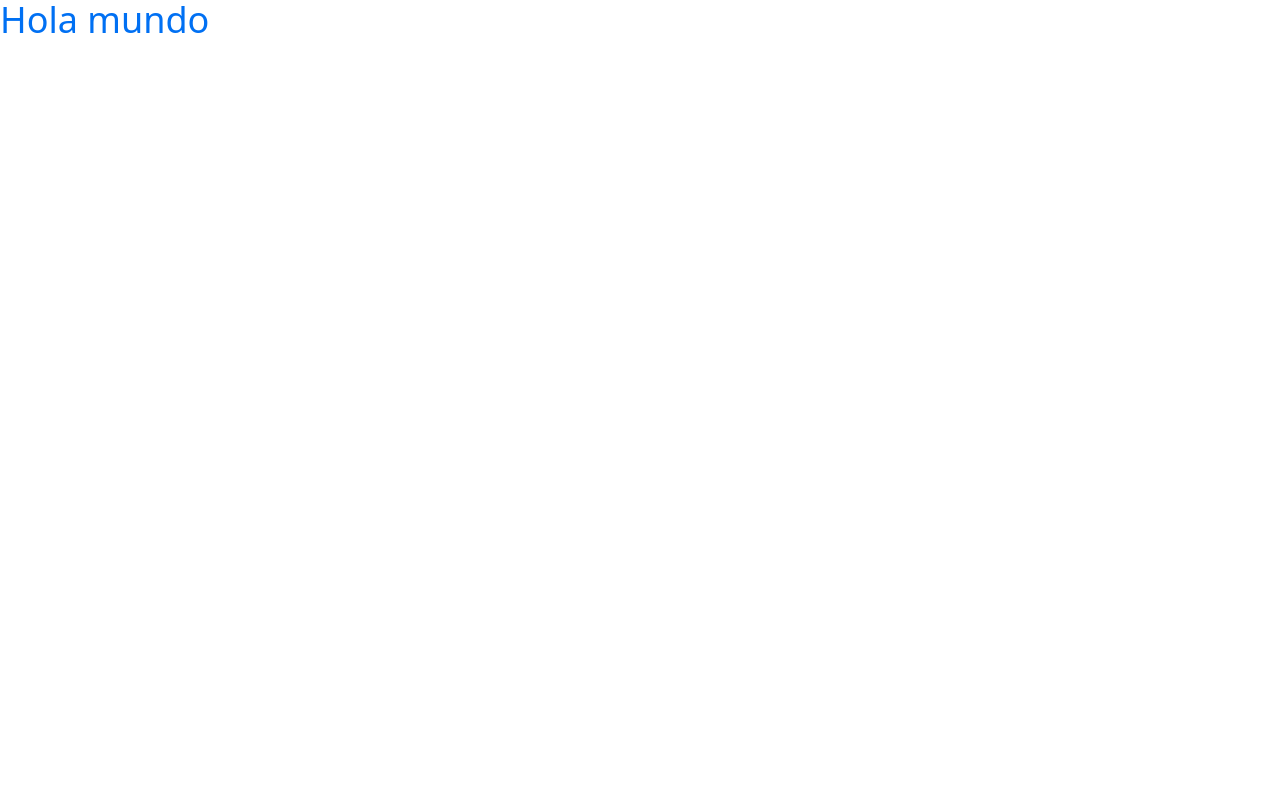
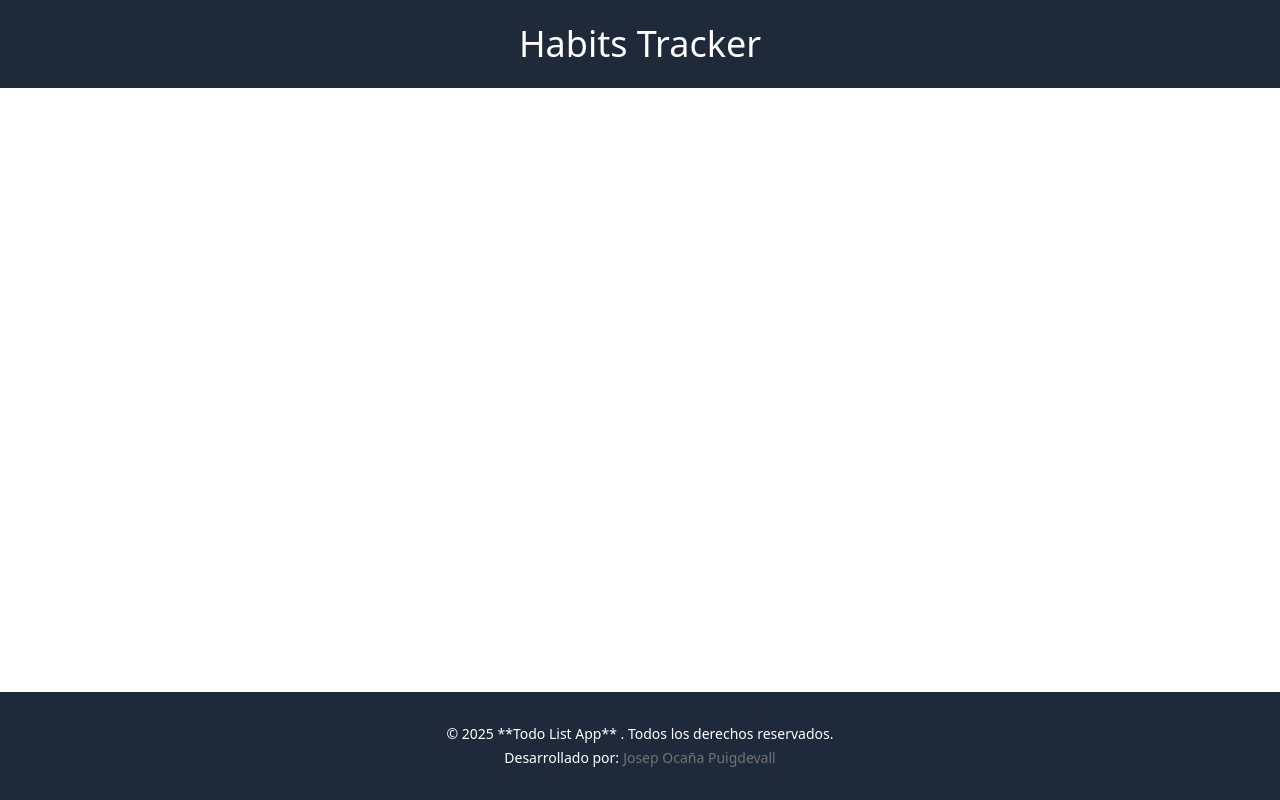
Before and after one commit to Josep-Ocana/habit-tracker, a React (Vite) app: page / in a window 1280 px wide. Built offline with nearby package versions, Linux system fonts and the light colour scheme.

Commit message:
header, footer, fix HabitContext import types

```diff
--- a/src/App.tsx
+++ b/src/App.tsx
@@ -1,7 +1,14 @@
+import Footer from "./components/Footer";
+import Header from "./components/Header";
+
 function App() {
   return (
     <>
-      <h1 className="text-4xl text-brand-blue">Hola mundo</h1>
+      <div className="flex flex-col min-h-screen">
+        <Header />
+
+        <Footer />
+      </div>
     </>
   );
 }
--- /dev/null
+++ b/src/components/Footer.tsx
@@ -0,0 +1,24 @@
+const Footer = () => {
+  return (
+    <footer className="flex flex-col sm:flex-row justify-between bg-gray-800 text-white p-8 text-center text-sm mt-auto">
+      <div className="mx-auto">
+        <p>
+          &copy; {new Date().getFullYear()} **Todo List App** . Todos los
+          derechos reservados.
+        </p>
+        <p className="mt-1">
+          Desarrollado por:
+          <a
+            target="_blank"
+            href="https://github.com/Josep-Ocana"
+            className="text-gray-500 hover:underline transition duration-300 ml-1"
+          >
+            Josep Ocaña Puigdevall
+          </a>
+        </p>
+      </div>
+    </footer>
+  );
+};
+
+export default Footer;
--- /dev/null
+++ b/src/components/Header.tsx
@@ -0,0 +1,9 @@
+const Header = () => {
+  return (
+    <div className="bg-gray-800 p-6">
+      <h1 className="text-white text-center text-4xl">Habits Tracker</h1>
+    </div>
+  );
+};
+
+export default Header;
--- a/src/context/HabitContext.tsx
+++ b/src/context/HabitContext.tsx
@@ -1,9 +1,15 @@
-import { createContext, useReducer } from "react";
-import { habitReducer, initialState } from "./habitReducer";
+import React, { createContext, useReducer } from "react";
+import {
+  habitReducer,
+  initialState,
+  type Action,
+  type State,
+} from "./habitReducer";
 
 // 1. TYPE
 type HabitContextType = {
   state: State;
+  dispatch: React.Dispatch<Action>;
 };
 
 // 2. CONTEXT
@@ -14,6 +20,8 @@ export function HabitProvider({ children }: { children: React.ReactNode }) {
   const [state, dispatch] = useReducer(habitReducer, initialState);
 
   return (
-    <HabitContext.Provider value={{ state }}>{children}</HabitContext.Provider>
+    <HabitContext.Provider value={{ state, dispatch }}>
+      {children}
+    </HabitContext.Provider>
   );
 }
```
